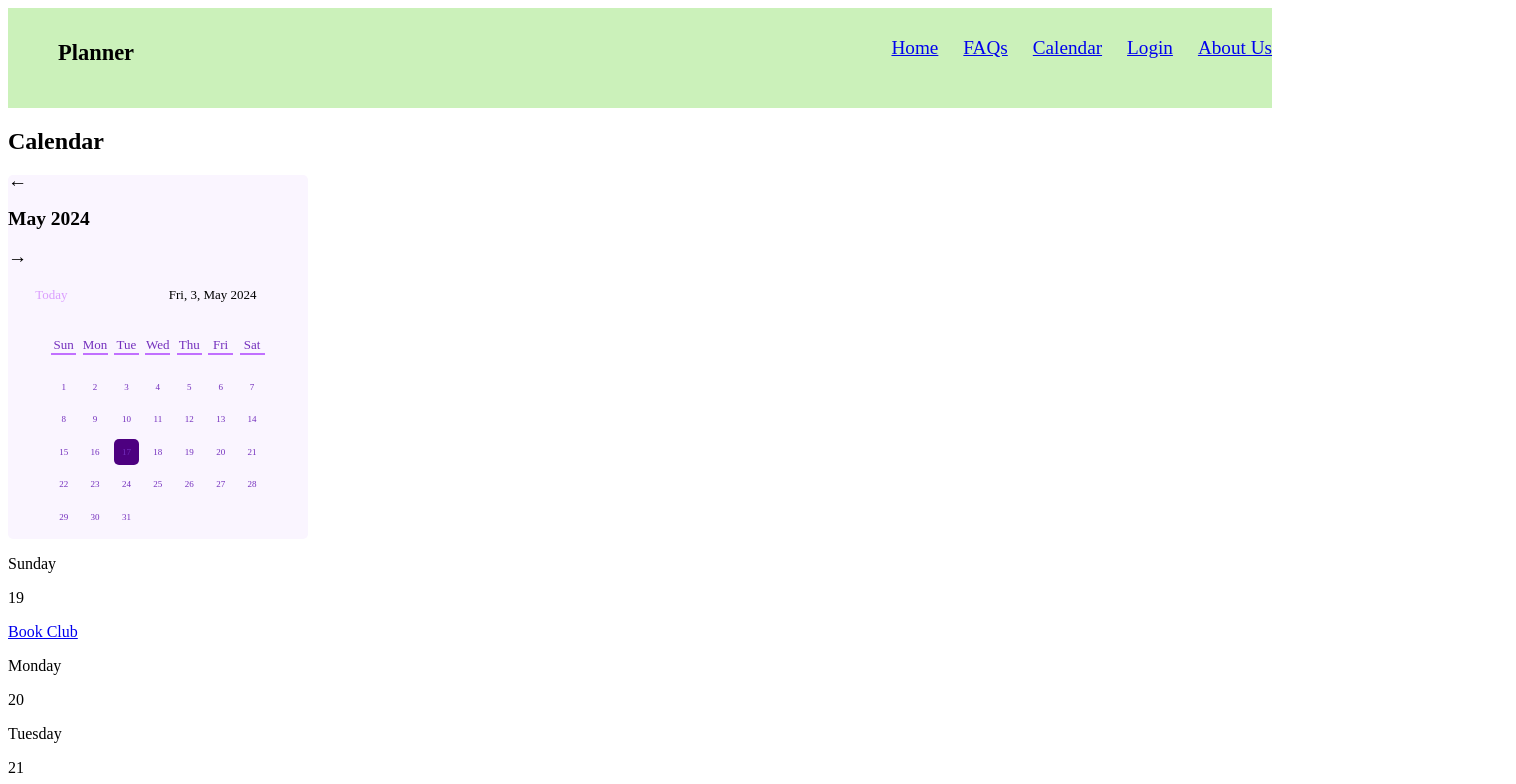
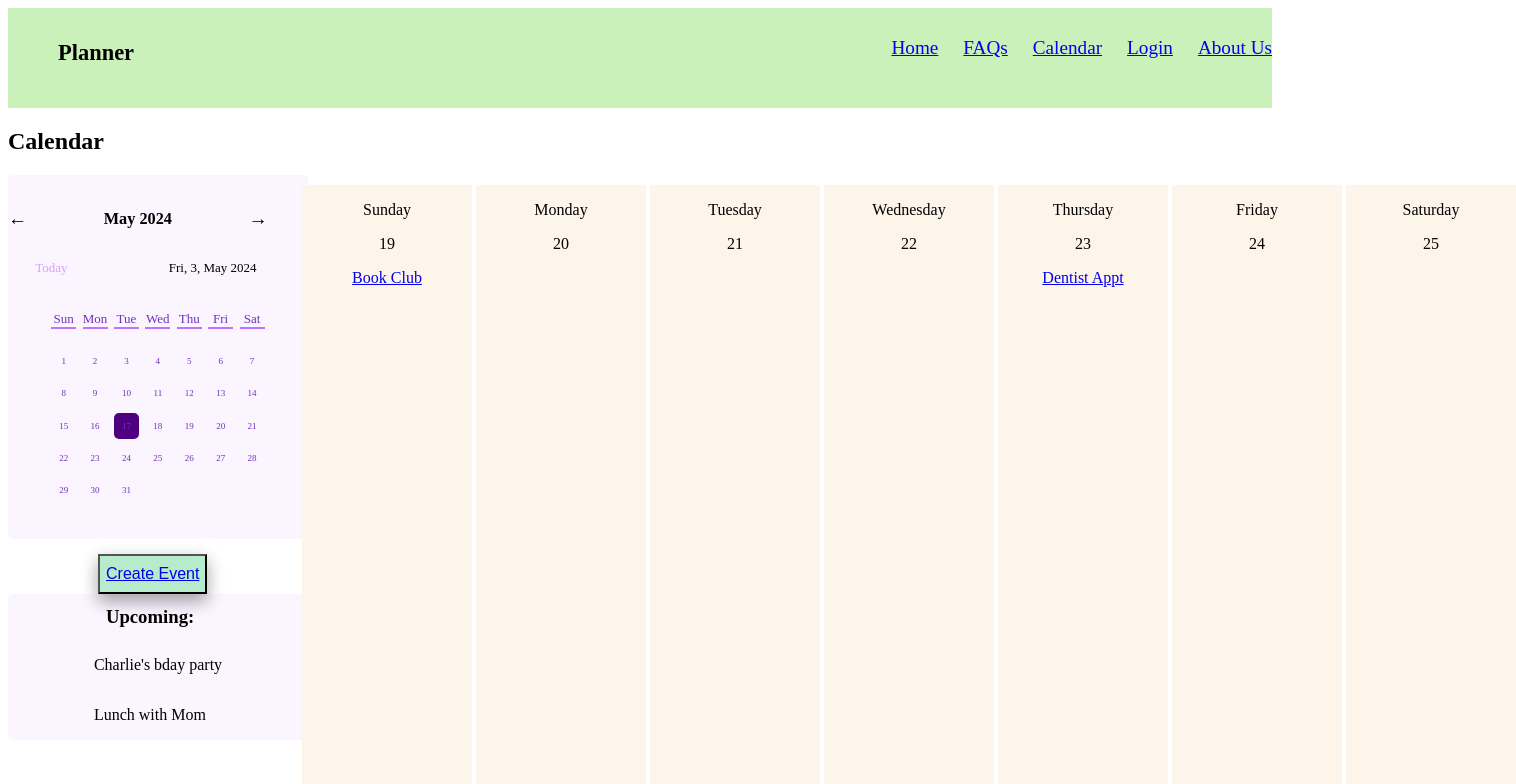
Before and after one commit to jtly4/Planner_Journal, a React (Create React App) app: page /Calendar in a window 1280 px wide. Shown: the top 784 px of the page, 1516 px wide, since content can reach past the window. Built offline with nearby package versions, Linux system fonts and the light colour scheme.

Commit message:
Update Calendar.js

```diff
--- a/src/pages/Calendar.js
+++ b/src/pages/Calendar.js
@@ -4,7 +4,7 @@ function MonthCalendar() {
     return (
         <div className="calendar_inner">
             <div className="calendar_controls">
-                <div className="calenda_headings">
+                <div className="calendar_headings">
                     <i className="left_arrow" id="prev">&larr;</i>
                     <h2 className ="month_year">May 2024</h2>
                     <i className ="right_arrow" id ="next">&rarr;</i>
@@ -100,26 +100,28 @@ function Day(props) {
 function Week(props) {
     return (
         <>
-        <div className="Sunday">
+        <div className="curWeek">
+        <div className="dayOfWeek">
             <Day day = "Sunday" date="19" title="Book Club" />
         </div>
-        <div className="Monday">
-        <Day day = "Monday" date="20" />
+        <div className="dayOfWeek">
+            <Day day = "Monday" date="20" />
         </div>
-        <div className="Tuesday">
+        <div className="dayOfWeek">
             <Day day = "Tuesday" date="21" />
         </div>
-        <div className="Wednesday">
+        <div className="dayOfWeek">
             <Day day = "Wednesday" date="22" />
         </div>
-        <div className="Thursday">
+        <div className="dayOfWeek">
             <Day day = "Thursday" date="23" title="Dentist Appt" />
         </div>
-        <div className="Friday">
+        <div className="dayOfWeek">
             <Day day = "Friday" date="24" />
         </div>
-        <div className="Saturday">
+        <div className="dayOfWeek">
             <Day day = "Saturday" date="25" />
+        </div>
         </div>
         </>
     )
@@ -134,9 +136,11 @@ function UpcomingItem(props) {
 function Upcoming(props) {
     return (
         <>
+        <div className="upcoming_events">
             <h3 id="upcoming_txt">Upcoming:</h3>
             <UpcomingItem item="Charlie's bday party" />
             <UpcomingItem item="Lunch with Mom" />
+            </div>
         </>
     )
 }
```
